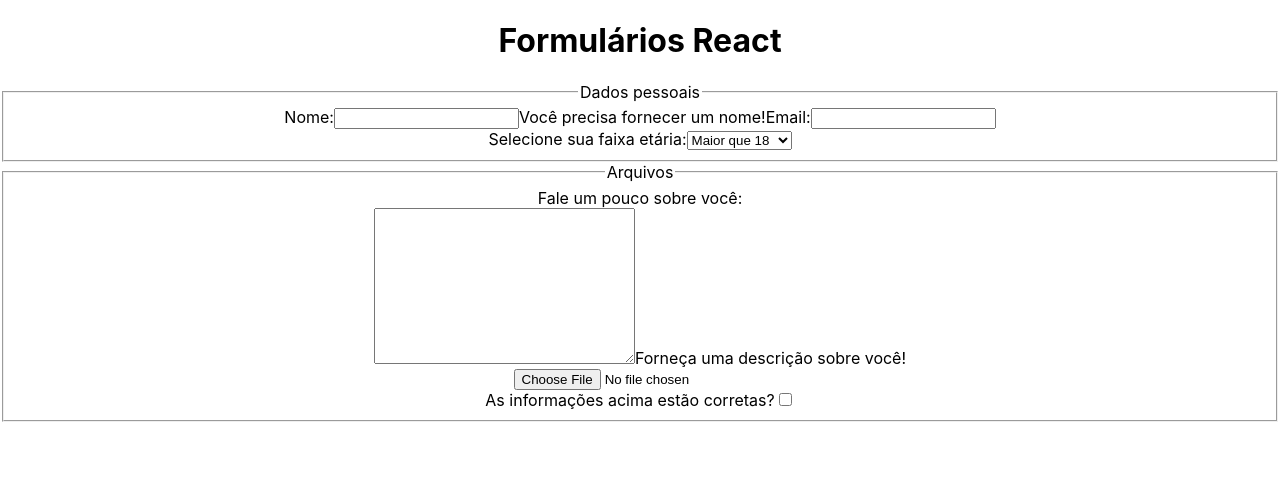
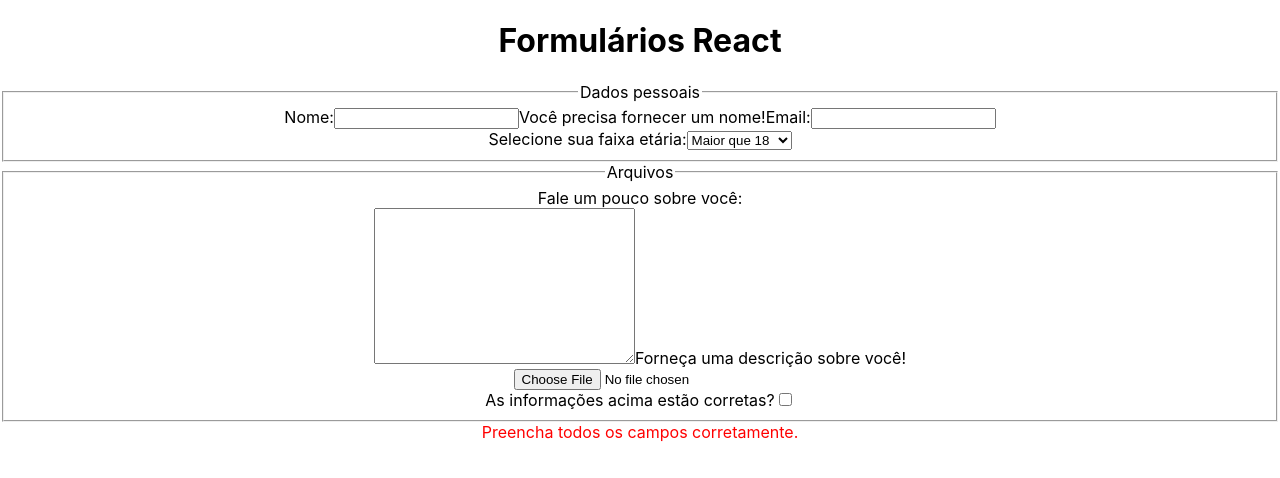
Before and after one commit to marlon-couto/my-react-form, a React (Create React App) app: page / in a window 1280 px wide. Shown: the top 478 px of the page. Built offline with nearby package versions, Linux system fonts and the light colour scheme; the HTML template or start-up script is replaced by a standard one.

Commit message:
Adiciona validação ao componente-pai Form
Signed-off-by: Marlon Couto <marloncouto.dev@gmail.com>

```diff
--- a/src/Form.jsx
+++ b/src/Form.jsx
@@ -15,21 +15,42 @@
       confirmation: false,
       description: '',
       email: '',
+      errors: true,
       name: '',
       picture: '',
     };
   }
 
+  handleErrors = () => {
+    const { age, confirmation, description, email, name } = this.state;
+
+    const errorCases = [
+      !age.length,
+      !confirmation,
+      !description.length,
+      !email.match(/^\S+@\S+$/i),
+      !name.length,
+    ];
+
+    const filledForm = errorCases.every((error) => error !== true);
+
+    this.setState({ errors: !filledForm });
+  };
+
   handleForm = ({ target }) => {
     const { name } = target;
     const value = target.type === 'checkbox' ? target.checked : target.value;
-    this.setState({
-      [name]: value,
-    });
+    this.setState(
+      {
+        [name]: value,
+      },
+      this.handleErrors
+    );
   };
 
   render() {
-    const { age, confirmation, description, email, name, picture } = this.state;
+    const { age, confirmation, description, email, errors, name, picture } =
+      this.state;
     return (
       <div>
         <h1>Formulários React</h1>
@@ -75,6 +96,15 @@
             />
           </fieldset>
         </form>
+        {errors ? (
+          <span style={{ color: 'red' }}>
+            Preencha todos os campos corretamente.
+          </span>
+        ) : (
+          <span style={{ color: 'green' }}>
+            Todos os campos foram preenchidos corretamente.
+          </span>
+        )}
       </div>
     );
   }
```
